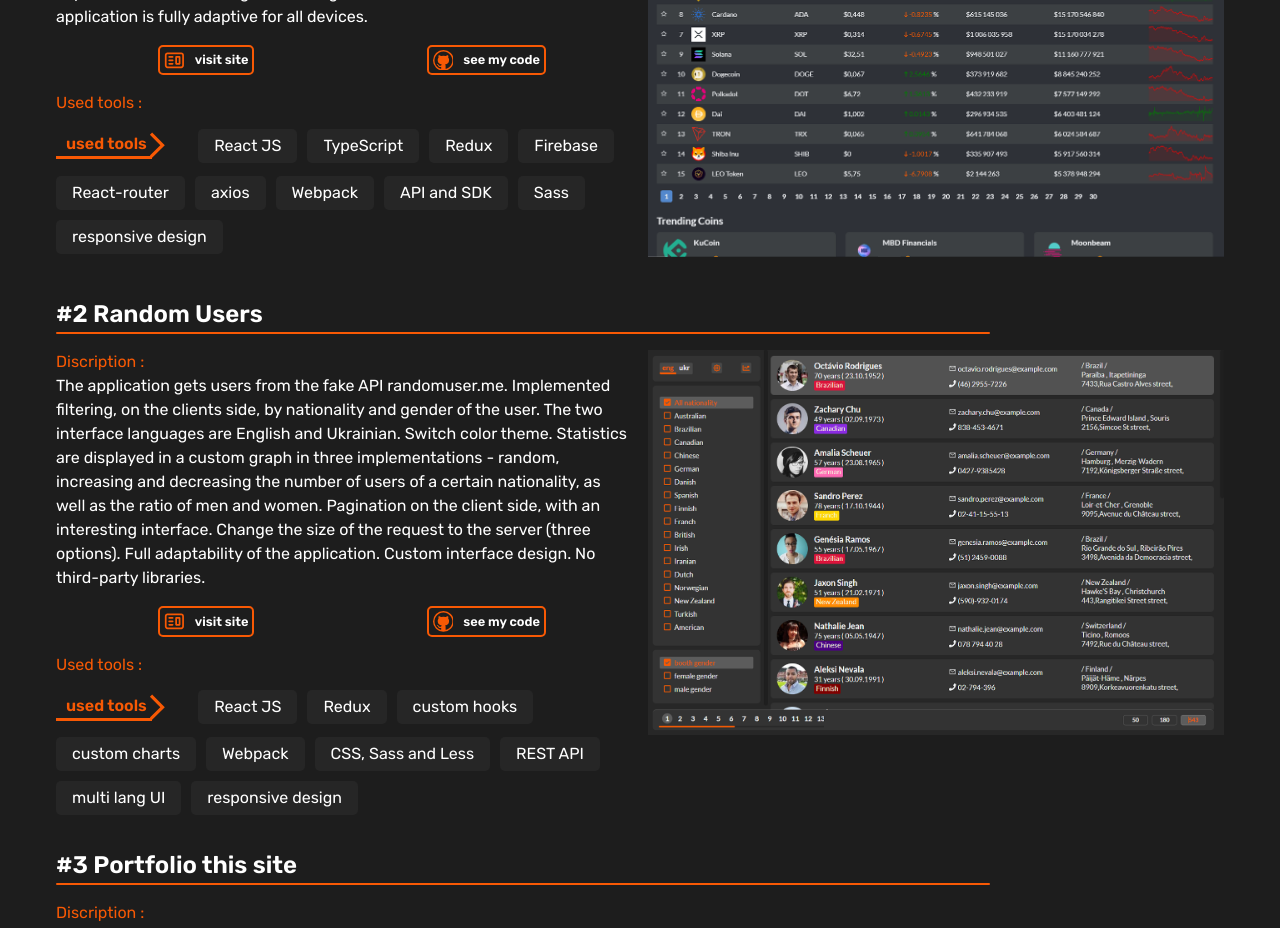
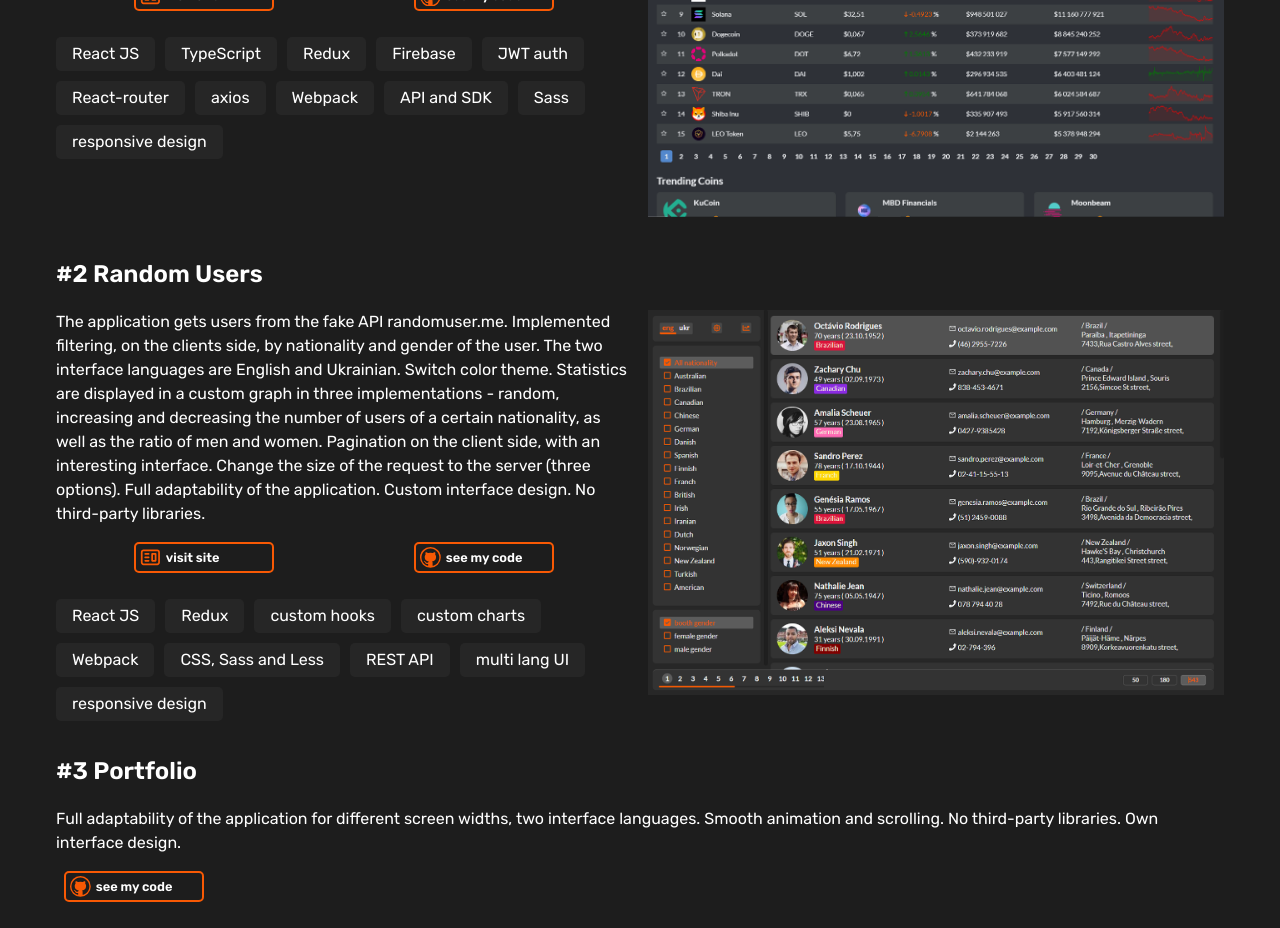
Before and after one commit to webioann/webpack-for-react, a React app: page / in a window 1280 px wide. Shown: the part 1480-2408 px from the top of the page. Built offline with nearby package versions, Linux system fonts and the light colour scheme.

Commit message:
more little styles

```diff
--- a/src/CSS/badge-maker.scss
+++ b/src/CSS/badge-maker.scss
@@ -48,14 +48,14 @@
         span{
             // margin-right: 5px;
             font-weight: 800;
-            border-bottom: 3px solid $green;
+            // border-bottom: 3px solid $green;
             padding-right: 5px;
             padding-left: 10px;
         }
         .double-arrow{
-            font-size: 1.9rem;
-            position: relative;
-            left: -10px;
+            font-size: 1.5rem;
+            // position: relative;
+            // left: -10px;
         }
     }
     .tool{
--- a/src/CSS/index.scss
+++ b/src/CSS/index.scss
@@ -118,7 +118,19 @@ body {
     border-radius: 1px;
     background-color: $green;
 }
+@media (min-width: 640px) {
+    .g-subtitle::after{
+        animation-name: growLine_2;
+
+    }
+}
+
 @keyframes growLine {
+    0%{ width: 0%; }
+    95%{ width: 103%; }
+    100%{ width: 100%; }
+}
+@keyframes growLine_2 {
     0%{ width: 0%; }
     95%{ width: 83%; }
     100%{ width: 80%; }
--- a/src/CSS/links.scss
+++ b/src/CSS/links.scss
@@ -1,8 +1,7 @@
 @import './index.scss';
 
 .link-box{
-    max-width: 160px;
-    margin-left: 1rem;
+    width: 140px;
     display: flex;
     align-items: center;
     padding: 3px 4px;
@@ -20,7 +19,7 @@
         color: $text-light;
         font-weight: 600;
         font-size: 0.8rem;
-        margin-left: 10px;
+        margin-left: 5px;
     }
     &:hover{
         transform: scale(1.15);
--- a/src/CSS/pet-project.scss
+++ b/src/CSS/pet-project.scss
@@ -4,7 +4,7 @@
     display: flex;
     flex-direction: column;
     padding: 1rem;
-    padding-top: 80px;
+    padding-top: 60px;
 }
 
 .pet-project{
--- a/src/CSS/summary.scss
+++ b/src/CSS/summary.scss
@@ -2,7 +2,7 @@
 
 .summary {
     padding: 1rem;
-    padding-top: 80px;
+    padding-top: 60px;
     position: relative;
     background-color: transparent;
     .wrapper{
--- a/src/components/BadgeMaker.js
+++ b/src/components/BadgeMaker.js
@@ -23,10 +23,10 @@ const BadgeMaker = ({ data, animation }) => {
     else {
         return (
             <ul className='badges'>
-                <div className='path'>
+                {/* <div className='path'>
                     <span>used tools</span>
                     <MdOutlineArrowForwardIos className='double-arrow'/>
-                </div>
+                </div> */}
                 { data.map((item) => (
                     <li key={item.id} className='tool'>
                         <p className='tool-text'>
--- a/src/components/CryptoCurrency.js
+++ b/src/components/CryptoCurrency.js
@@ -20,7 +20,7 @@ const CryptoCurrency = () => {
             <div className='grids'>
                 <div className='grid-left'>
                     <div className='discription'>
-                        <span className='header'>{useTranslator(cryptocurrency.discr_span)}</span>
+                        {/* <span className='header'>{useTranslator(cryptocurrency.discr_span)}</span> */}
                         <p>{useTranslator(cryptocurrency.discr_text)}</p>
                     </div>
 
@@ -30,15 +30,13 @@ const CryptoCurrency = () => {
                     </div>
 
                     <div className='tools'>
-                        <span className='header'>{useTranslator(cryptocurrency.used_tools_span)}</span>
                         <BadgeMaker data={tools_crypto} animation={false}/>
-                        {/* <p>{useTranslator(cryptocurrency.used_tools_text)}</p> */}
                     </div>
 
                 </div>
 
                 <div className='image'>
-                    <img src={crypto_img} alt='pet project'/>
+                    <img src={crypto_img} alt='pet project cryptocurrency'/>
 
                 </div>
 
--- a/src/components/Portfolio.js
+++ b/src/components/Portfolio.js
@@ -12,10 +12,10 @@ const Portfolio = () => {
     return (
         <section className="pet-project">
             <header className="g-subtitle">
-                <h2>#3 Portfolio this site</h2>
+                <h2>#3 Portfolio</h2>
             </header>
             <div className='discription'>
-                <span className='header'>{useTranslator(portfolio.discr_span)}</span>
+                {/* <span className='header'>{useTranslator(portfolio.discr_span)}</span> */}
                 <p>{useTranslator(portfolio.discr_text)}</p>
             </div>
             <div className='port-github-link'>
@@ -23,7 +23,6 @@ const Portfolio = () => {
             </div>
 
             <div className='tools'>
-                <span className='header'>{useTranslator(portfolio.used_tools_span)}</span>
                 <BadgeMaker data={tools_portfolio} animation={false}/>
             </div>
         </section>
--- a/src/components/RandomUsers.js
+++ b/src/components/RandomUsers.js
@@ -20,8 +20,10 @@ const CryptoCurrency = () => {
 
             <div className='grids'>
                 <div className='grid-left'>
+
+
                     <div className='discription'>
-                        <span className='header'>{useTranslator(dashboard.discr_span)}</span>
+                        {/* <span className='header'>{useTranslator(dashboard.discr_span)}</span> */}
                         <p>{useTranslator(dashboard.discr_text)}</p>
                     </div>
 
@@ -30,15 +32,16 @@ const CryptoCurrency = () => {
                         <LinkToGithub link={ users_githublink }/>
                     </div>
 
+
                     <div className='tools'>
-                        <span className='header'>{useTranslator(dashboard.used_tools_span)}</span>
                         <BadgeMaker data={tools_users} animation={false}/>
                     </div>
+
 
                 </div>
 
                 <div className='image'>
-                    <img src={randomusers_img} alt='pet project'/>
+                    <img src={randomusers_img} alt='pet project random users'/>
 
                 </div>
 
--- a/src/data/links_url.js
+++ b/src/data/links_url.js
@@ -1,6 +1,4 @@
-
-
-export const resumeLink = "https://drive.google.com/file/d/1dmgcD7h8y34IA8js9r7rowpJcDAM1PFN/view?usp=sharing";
+export const resumeLink = "https://drive.google.com/file/d/1naRvKGVmZcwuv1zEEuTmygBdBeecJeI2/view?usp=sharing";
 
 //===== Contacts ====
 export const phone = '+380(96)842-25-72';
--- a/src/data/tools_crypto.js
+++ b/src/data/tools_crypto.js
@@ -3,10 +3,11 @@ export const tools_crypto = [
     {title: 'TypeScript',         id: 2,  delay: "1300ms", textEng: 'text for tooltip'},
     {title: 'Redux',              id: 3,  delay: "1000ms", textEng: 'text for tooltip'},
     {title: 'Firebase',           id: 4,  delay: "1600ms", textEng: 'text for tooltip'},
-    {title: 'React-router',       id: 5,  delay: "1900ms", textEng: 'text for tooltip'},
-    {title: 'axios',              id: 6,  delay: "1900ms", textEng: 'text for tooltip'},
-    {title: 'Webpack',            id: 7,  delay: "2200ms", textEng: 'text for tooltip'},
-    {title: 'API and SDK',        id: 8,  delay: "2200ms", textEng: 'text for tooltip'},
-    {title: 'Sass',               id: 9,  delay: "2500ms", textEng: 'text for tooltip'},
-    {title: 'responsive design',  id: 10,  delay: "2500ms", textEng: 'text for tooltip'},
+    {title: 'JWT auth',           id: 5,  delay: "1900ms", textEng: 'text for tooltip'},
+    {title: 'React-router',       id: 6,  delay: "1900ms", textEng: 'text for tooltip'},
+    {title: 'axios',              id: 7,  delay: "1900ms", textEng: 'text for tooltip'},
+    {title: 'Webpack',            id: 8,  delay: "2200ms", textEng: 'text for tooltip'},
+    {title: 'API and SDK',        id: 9,  delay: "2200ms", textEng: 'text for tooltip'},
+    {title: 'Sass',               id: 10,  delay: "2500ms", textEng: 'text for tooltip'},
+    {title: 'responsive design',  id: 11,  delay: "2500ms", textEng: 'text for tooltip'},
 ];
```
